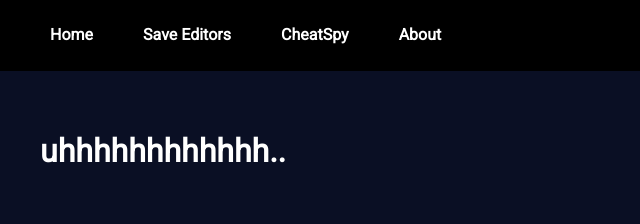
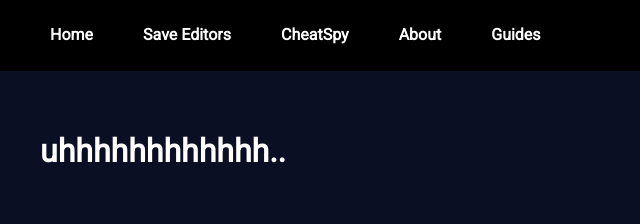
Before and after one commit to OptionallyBlueStudios/BlueHub, a plain HTML site: page 404.html in a window 1280 px wide. Shown: the top 224 px of the page, 0-640 px from the left. Drawn offline with Linux system fonts and the light colour scheme.

Commit message:
Guides page

```diff
--- a/404.html
+++ b/404.html
@@ -17,6 +17,7 @@
     <a href="savedit">Save Editors</a>
     <a href="cspy">CheatSpy</a>
     <a href="about">About</a>
+    <a href="https://optionallybluestudios.github.io/BlueHub/guides">Guides</a>
   </div>
 
   <!-- Main Page Content -->
```
Also changed, not shown: about.html (+1 -0 lines), cspy.html (+1 -0 lines), guides.html (+1 -0 lines), index.html (+1 -0 lines), savedit.html (+1 -0 lines), saveeditors/es3.html (+1 -0 lines), saveeditors/saveditonl.html (+1 -0 lines), saveeditors/seonl.html (+1 -0 lines), templpage.html (+1 -0 lines).
